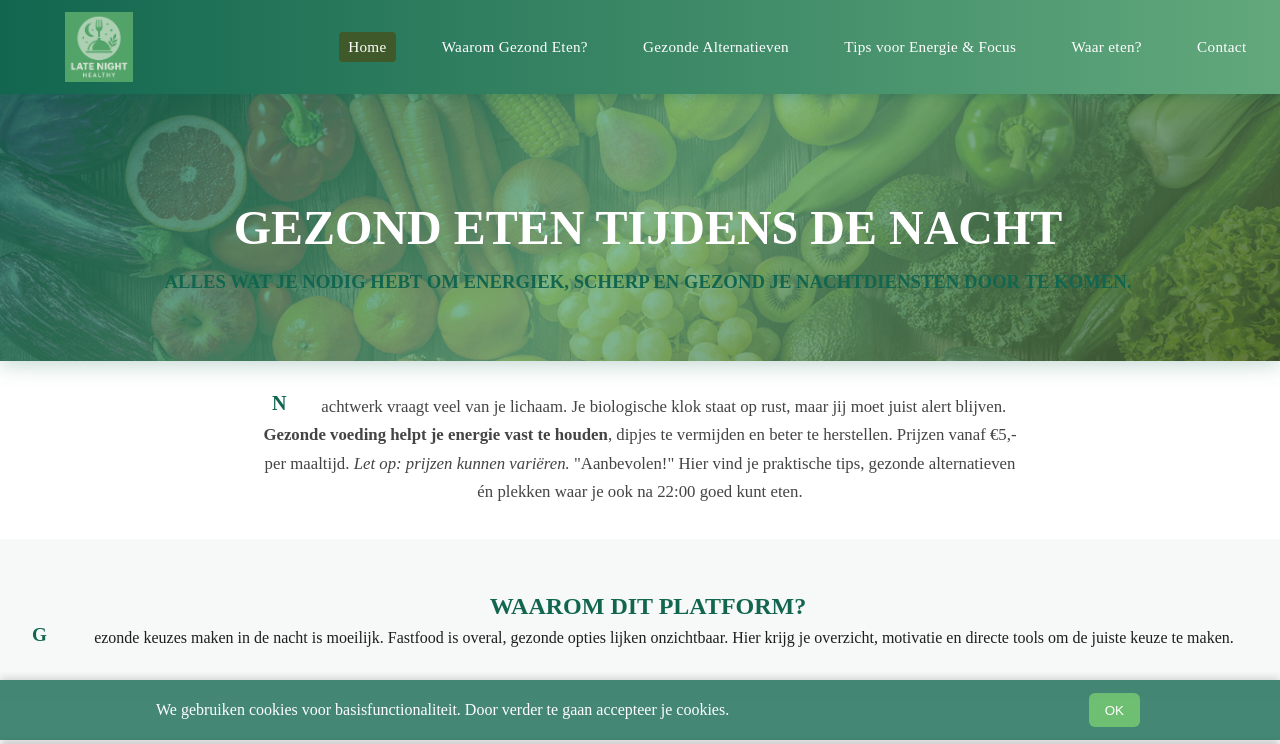
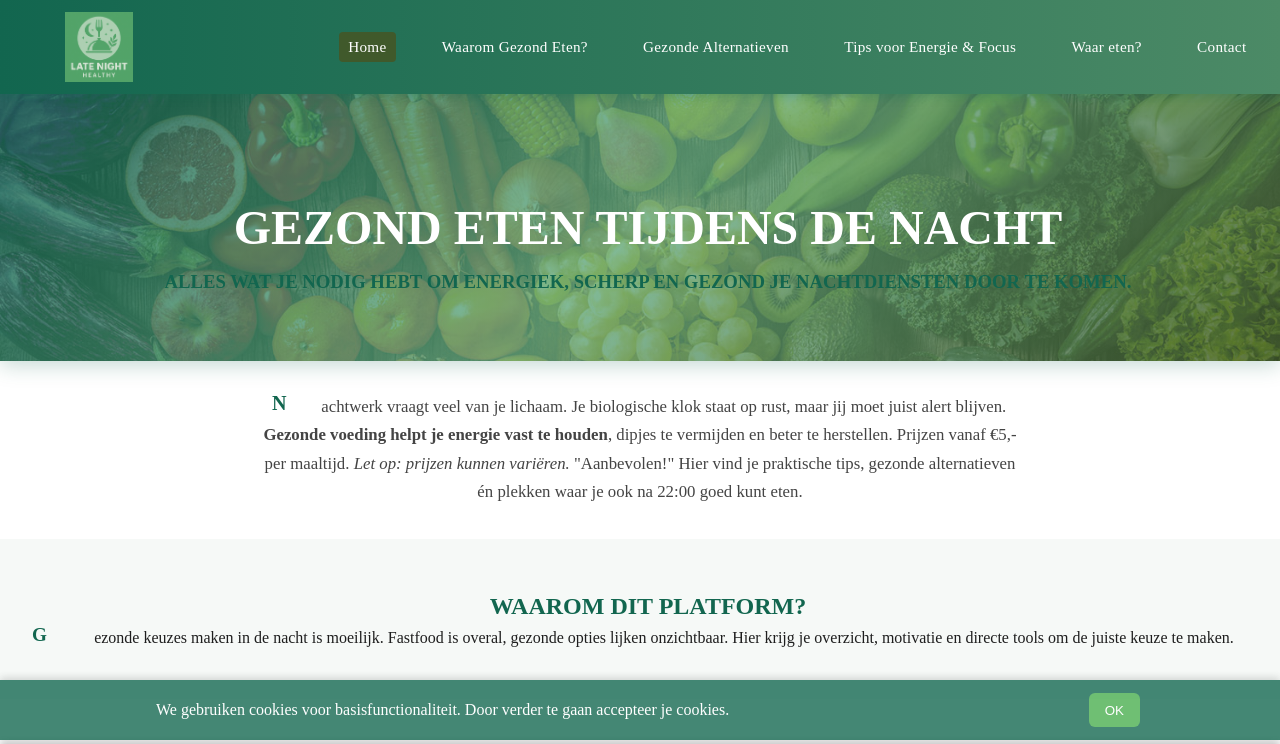
Before and after one commit to inhollandTimmie26/assessment-periode1-web-markup, a plain HTML site: page index.html in a window 1280 px wide. Shown: the top 744 px of the page. Drawn offline with Linux system fonts and the light colour scheme; a web font is replaced by a local one.

Commit message:
color fixed

```diff
--- a/stylesheet/style.css
+++ b/stylesheet/style.css
@@ -5,12 +5,13 @@
 }
 
 :root {
-  --green-light: #62A87C;
+  --green-light: #4C8A66;
   --green-mid: #40592B;
   --green-dark: #12664F;
   --white: #FFFFFF;
   --dark: #1E1E1E;
 }
+
 .cactus-classical-serif-regular {
   font-family: "Cactus Classical Serif", serif;
   font-weight: 400;
```
